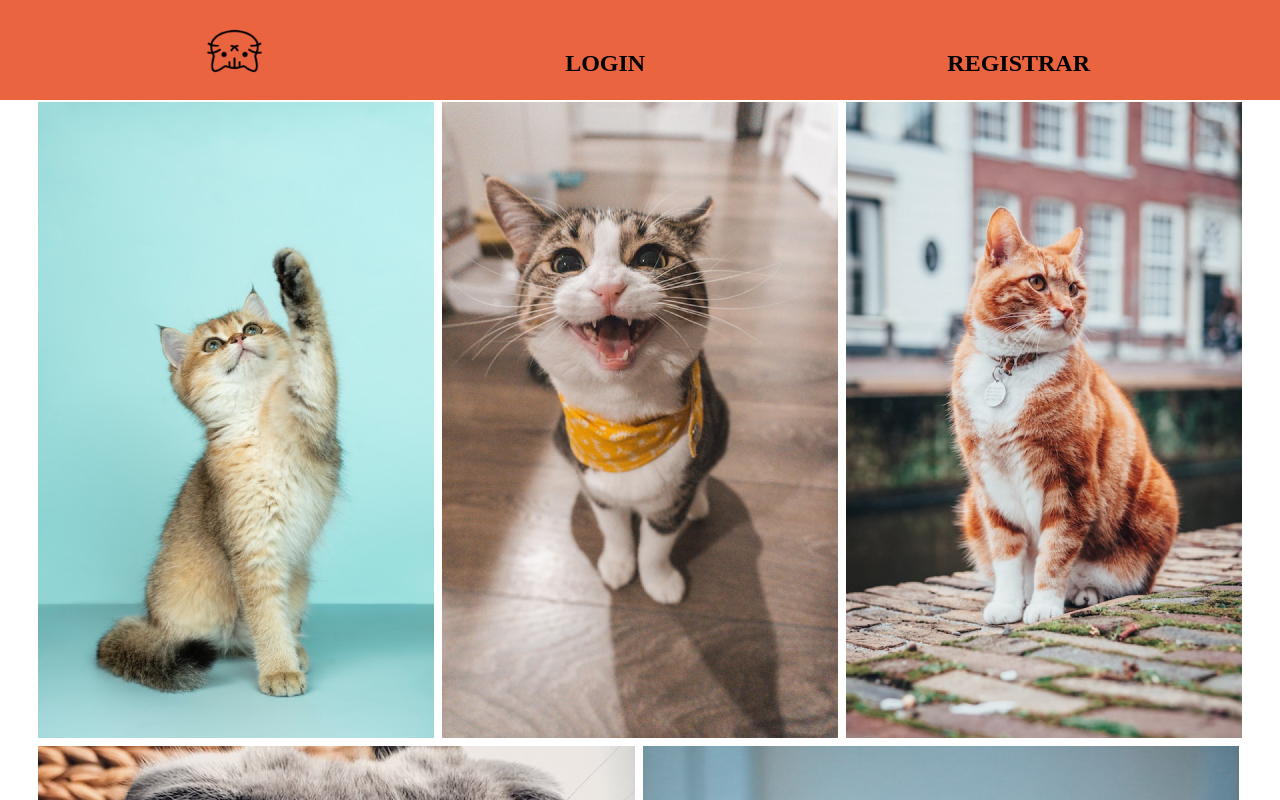
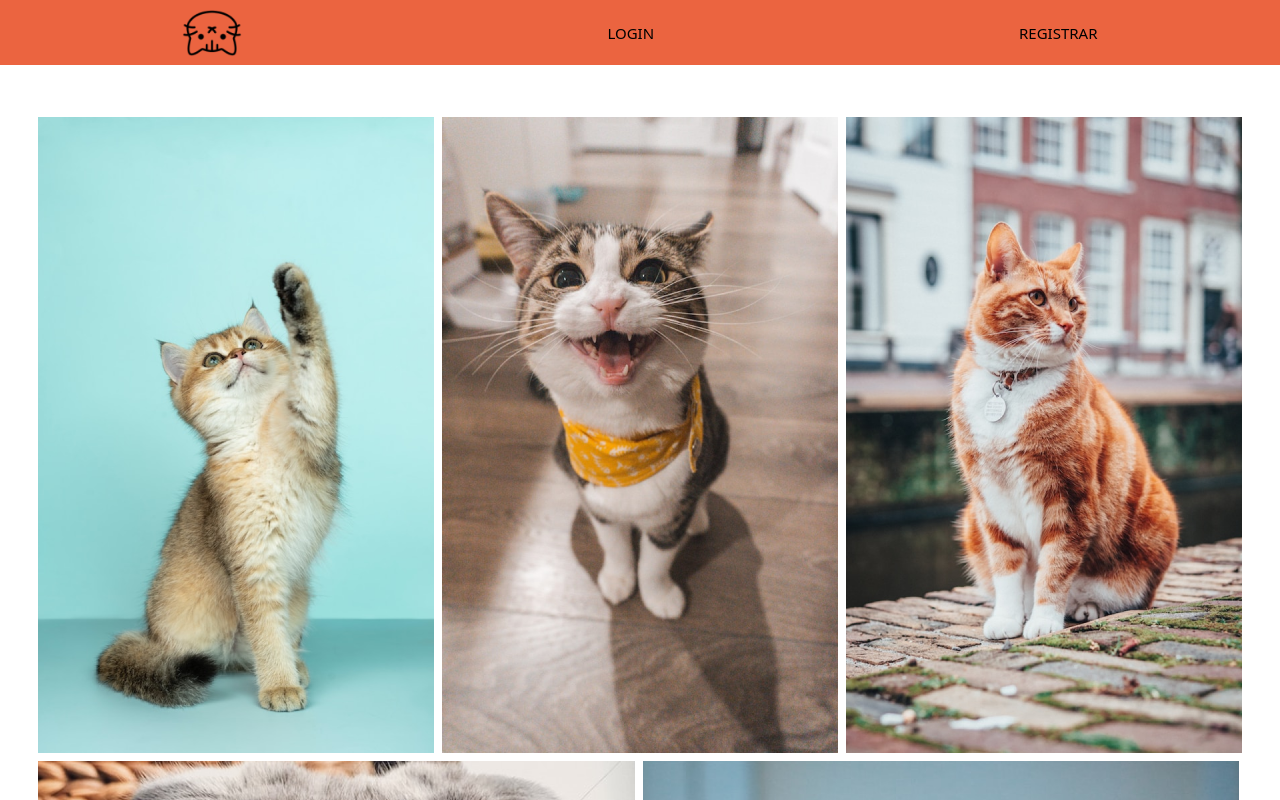
Before and after one commit to LuizaLorien/InstaCats, a plain HTML site: page html/index.html in a window 1280 px wide. Shown: the top 800 px of the page. Drawn offline with Linux system fonts and the light colour scheme.

Commit message:
sem design responsivo blz

```diff
--- a/css/style.css
+++ b/css/style.css
@@ -1,27 +1,33 @@
 :root{
     --white: #fff;
     --orange: #EB6440;
+    --black:  #000000;
 }
 
 *{
-    padding: auto;
     box-sizing: border-box;
     margin: auto;
 }
 
 header{
     width: auto;
+    height: 65px;
     display: flex;
-    padding: 50px;
+    padding: 1em 2em auto 0em;
     max-height: 80px;
     background-color: var(--orange);
     align-items: center;
+    margin-bottom: 50px;
+
 }
 
 footer{
+    margin-top: 50px;
+    height: 65px;
+    width: auto;
     display: flex;
-    padding: 50px;
     max-height: 80px;
+    max-width: auto;
     background-color: var(--orange);
 }
 
@@ -35,21 +41,30 @@ main{
 .container{
     margin: auto;
     max-width: 1200;
-}
-.img-logo{
-    margin: 140px;
-    padding: 2px 0em 0em 1em;
-    width: 73px;
+
+        animation-duration: 3s;
+        animation-name: slidein;
+        animation-iteration-count: infinite;
+        animation-direction: alternate;
+
 
 }
-h2{
-    margin-right: 140px;
+.img-logo1{
+    width: 60px;
+    align-self: normal;
+
+}
+p{
+    font-family: system-ui, -apple-system, BlinkMacSystemFont, 'Segoe UI', Roboto, Oxygen, Ubuntu, Cantarell, 'Open Sans', 'Helvetica Neue', sans-serif;
+    font-style: bold;
+    font-size: 15px;
+    margin-right: auto;
     width: auto;
-    height: 94px;
-    padding: auto;
+    padding: 1em 2em auto auto;
 }
-h3{
-    align-self: center;
-    width: auto;
-    height: 94px;
+.p1{
+    font-family: system-ui, -apple-system, BlinkMacSystemFont, 'Segoe UI', Roboto, Oxygen, Ubuntu, Cantarell, 'Open Sans', 'Helvetica Neue', sans-serif;
+    font-size: auto;
+    margin: auto;
+
 }
--- a/html/index.html
+++ b/html/index.html
@@ -5,13 +5,12 @@
     <meta http-equiv="X-UA-Compatible" content="IE=edge">
     <meta name="viewport" content="width=device-width, initial-scale=1.0">
     <link rel="stylesheet" href="../css/style.css">
-    <title>Document</title>
+    <title>Gato.</title>
 </head>
 
 <header>
-    <img src="../image/cat1.png" alt="" class="img-logo">
-    <h2>LOGIN</h2>
-    <h2>REGISTRAR</h2>
+    <img src="../image/cat1.png" class="img-logo1">
+    <p>LOGIN</p><p>REGISTRAR</p>
 </header>
 
 <body>
@@ -59,6 +58,6 @@
 
 </body>
 <footer>
-    <h3>Todos os direitos reservados ©️</h3>
+    <p1 class="p1">Todos os direitos reservados ©️</p1>
 </footer>
 </html>
```
